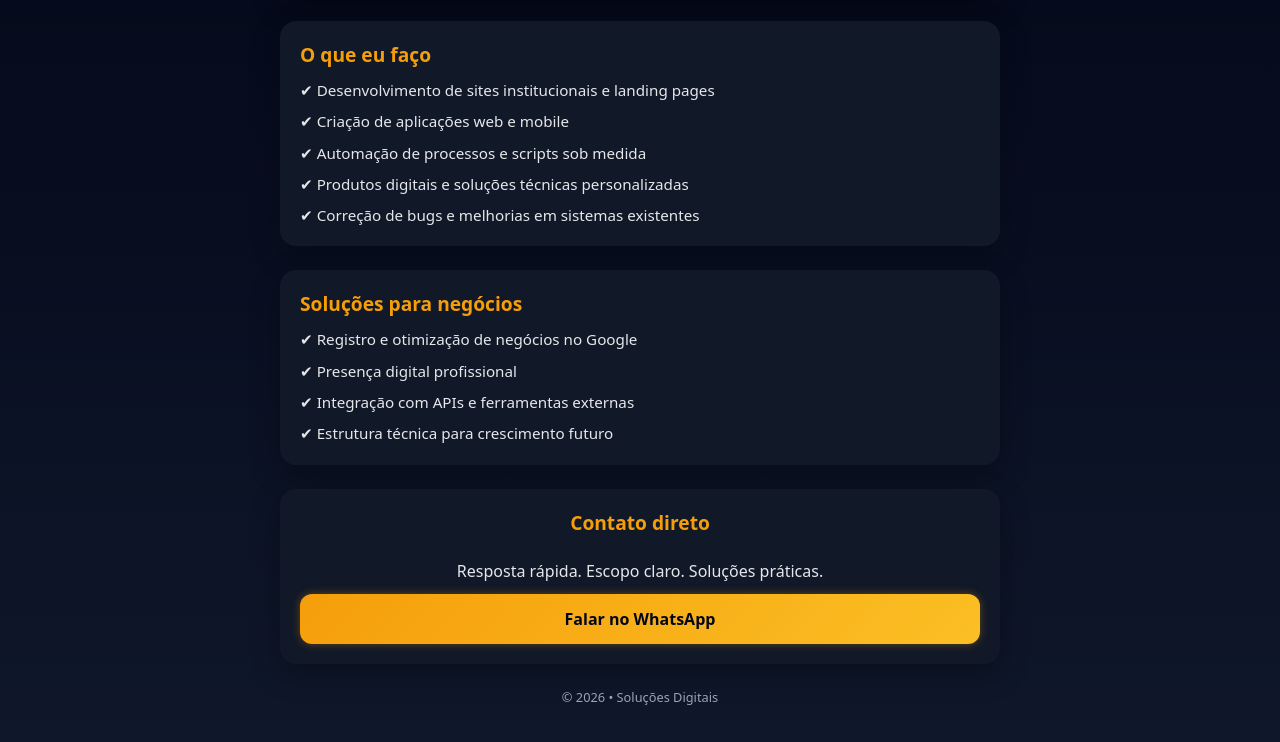
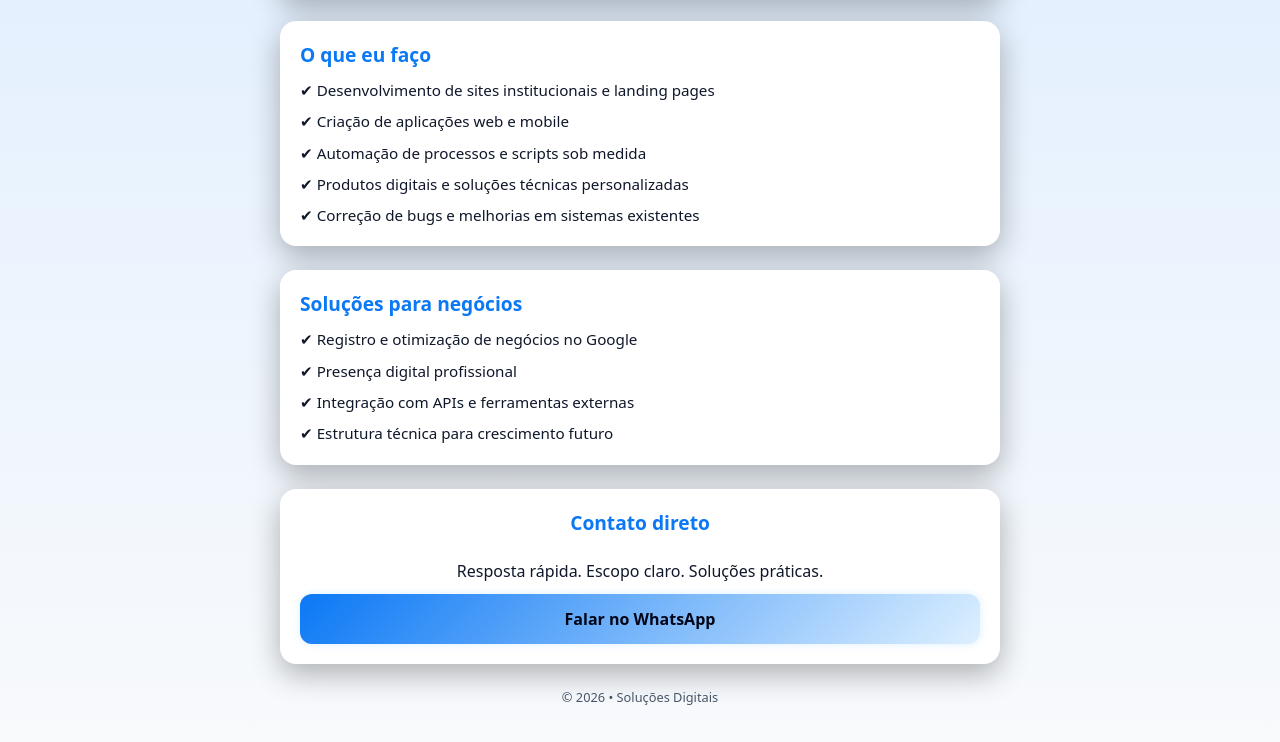
Before and after one commit to TiagoPaulino/me, a plain HTML site: page index.html in a window 1280 px wide. Shown: the part 247-989 px from the top of the page. Drawn offline with nearby package versions, Linux system fonts and the light colour scheme.

Commit message:
feat:tema claro

```diff
--- a/index.html
+++ b/index.html
@@ -7,20 +7,31 @@
   <meta name="description" content="Desenvolvimento de sites, aplicativos, automações e soluções digitais sob medida. Programação prática e eficiente." />
   <style>
     :root {
-      --bg: #0f172a;
-      --card: #111827;
-      --text: #e5e7eb;
-      --muted: #9ca3af;
-      /* Accent derived from photo (warm amber) */
-      --accent: #f59e0b;
-      --accent-soft: rgba(245,158,11,0.35);
+/* Light theme (default – better readability) */
+    --bg: #f8fafc;
+    --card: #ffffff;
+    --text: #0f172a;
+    --muted: #475569;
+    /* Accent derived from photo (warm amber) */
+    --accent: #0b78f5;
+    --accent-soft: rgba(160, 212, 255, 0.35);
+    background: linear-gradient(180deg, #deedff, var(--bg));
+    }
+
+
+    body.dark {
+    --bg: #0f172a;
+    --card: #111827;
+    --text: #e5e7eb;
+    --muted: #9ca3af;
+    background: linear-gradient(180deg, #020617, var(--bg));
     }
 
     * { box-sizing: border-box; margin: 0; padding: 0; }
 
     body {
       font-family: system-ui, -apple-system, BlinkMacSystemFont, 'Segoe UI', Roboto, Ubuntu, sans-serif;
-      background: linear-gradient(180deg, #020617, var(--bg));
+
       color: var(--text);
       min-height: 100vh;
       display: flex;
@@ -90,7 +101,7 @@
       display: inline-block;
       width: 100%;
       text-decoration: none;
-      background: linear-gradient(135deg, var(--accent), #fbbf24);
+      background: linear-gradient(135deg, var(--accent), var(--accent-soft));
       color: #020617;
       padding: 14px;
       border-radius: 12px;
```
